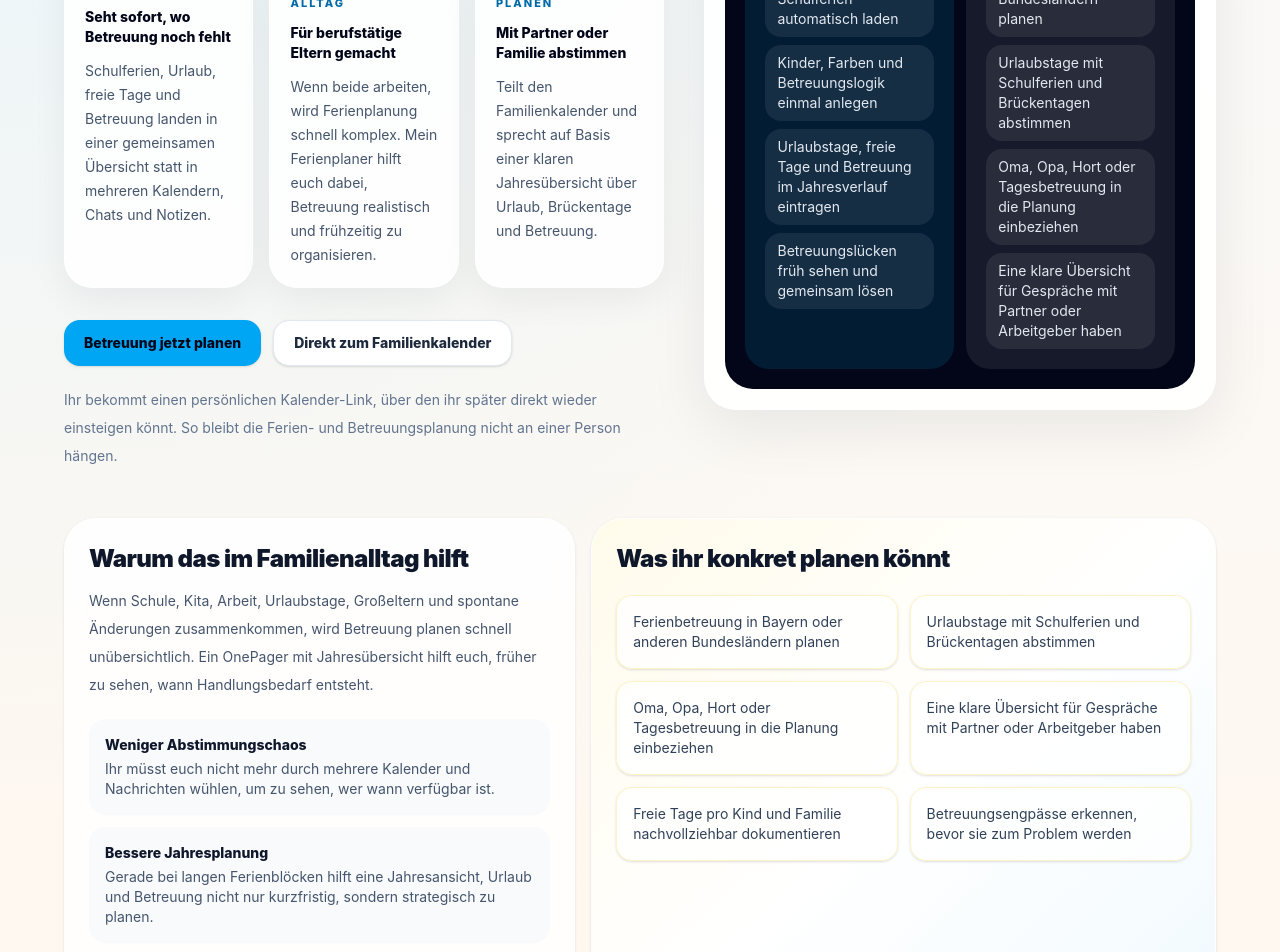
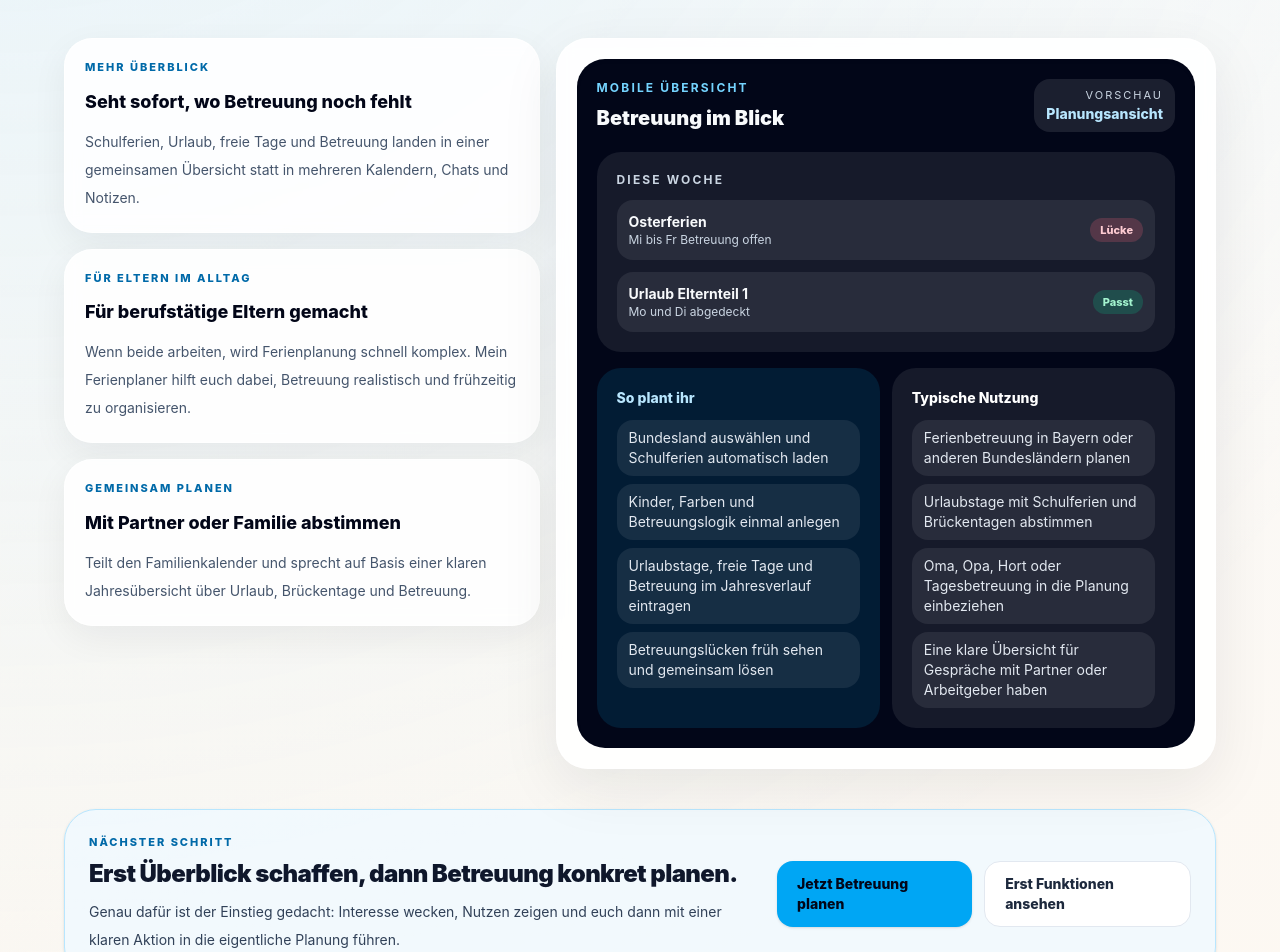
Before and after one commit to Schello805/Ferienplanner, a React (Vite) app in the folder client/: page / in a window 1280 px wide. Shown: the part 540-1492 px from the top of the page. Built offline with nearby package versions, Linux system fonts and the light colour scheme.

Commit message:
Refine landing page flow and help anchors

```diff
--- a/client/src/components/LandingPage.jsx
+++ b/client/src/components/LandingPage.jsx
@@ -70,6 +70,29 @@ export const LandingPage = () => {
     },
   ];
 
+  const helpAnchors = [
+    {
+      href: '/hilfe#hilfe-schnellstart',
+      title: 'Schnellstart',
+      text: 'Wie ihr in wenigen Schritten mit Bundesland, Kindern und erster Planung startet.',
+    },
+    {
+      href: '/hilfe#hilfe-rollen',
+      title: 'Rollenmodell',
+      text: 'Was Owner, Editor und Viewer im Familienkalender genau dürfen.',
+    },
+    {
+      href: '/hilfe#hilfe-teilen',
+      title: 'Teilen & Einladen',
+      text: 'Wie ihr Partner oder weitere Personen in eure Planung einbindet.',
+    },
+    {
+      href: '/hilfe#hilfe-benachrichtigungen',
+      title: 'Benachrichtigungen',
+      text: 'Welche E-Mails es gibt und wie ihr Digest und Hinweise steuert.',
+    },
+  ];
+
   const structuredData = {
     '@context': 'https://schema.org',
     '@type': 'SoftwareApplication',
@@ -96,8 +119,8 @@ export const LandingPage = () => {
       />
 
       <div className="mx-auto flex w-full max-w-6xl flex-col gap-10 sm:gap-12">
-        <section className="grid gap-8 lg:grid-cols-[1.08fr_0.92fr] lg:items-center lg:gap-10">
-          <div className="order-2 lg:order-1">
+        <section className="flex flex-col gap-8 lg:gap-10">
+          <div>
             <div className="flex items-center gap-3">
               <img src="/app-icon.png" alt="Mein Ferienplaner Logo" className="h-12 w-12 rounded-2xl border border-white/70 bg-white p-1 shadow-sm" />
               <div className="min-w-0">
@@ -120,16 +143,6 @@ export const LandingPage = () => {
               Mein Ferienplaner ist ein One-Stop-Familienkalender für Eltern, die Schule, Beruf und Betreuung zusammen denken müssen. Ihr seht auf einen Blick, wann Schulferien stattfinden, wo Urlaub schon eingeplant ist und an welchen Tagen Betreuung noch fehlt.
             </p>
 
-            <div className="mt-8 grid gap-4 sm:grid-cols-3">
-              {quickBenefits.map((item) => (
-                <article key={item.title} className="rounded-[1.75rem] border border-white/70 bg-white/85 px-4 py-5 shadow-[0_12px_36px_rgba(15,23,42,0.06)] backdrop-blur dark:border-slate-800 dark:bg-slate-900/55 sm:px-5">
-                  <div className="text-[11px] font-extrabold uppercase tracking-[0.18em] text-sky-700 dark:text-sky-300">{item.kicker}</div>
-                  <h2 className="mt-3 text-sm font-extrabold text-slate-950 dark:text-white">{item.title}</h2>
-                  <p className="mt-3 text-sm leading-6 text-slate-600 dark:text-slate-300">{item.text}</p>
-                </article>
-              ))}
-            </div>
-
             <div className="mt-8 flex flex-col gap-3 sm:flex-row">
               <Link
                 to="/setup"
@@ -150,7 +163,18 @@ export const LandingPage = () => {
             </p>
           </div>
 
-          <section className="order-1 rounded-[2rem] border border-white/70 bg-white/90 p-4 shadow-[0_18px_60px_rgba(15,23,42,0.08)] backdrop-blur dark:border-slate-800 dark:bg-slate-900/55 lg:order-2 lg:p-5" aria-labelledby="landing-mobile-preview">
+          <div className="grid gap-4 lg:grid-cols-[0.72fr_1fr] lg:items-start">
+            <section className="grid gap-4">
+              {quickBenefits.map((item) => (
+                <article key={`${item.kicker}-stacked`} className="rounded-[1.75rem] border border-white/70 bg-white/88 px-5 py-5 shadow-[0_12px_36px_rgba(15,23,42,0.06)] backdrop-blur dark:border-slate-800 dark:bg-slate-900/55">
+                  <div className="text-[11px] font-extrabold uppercase tracking-[0.18em] text-sky-700 dark:text-sky-300">{item.kicker}</div>
+                  <h2 className="mt-3 text-lg font-extrabold text-slate-950 dark:text-white">{item.title}</h2>
+                  <p className="mt-3 text-sm leading-7 text-slate-600 dark:text-slate-300">{item.text}</p>
+                </article>
+              ))}
+            </section>
+
+            <section className="rounded-[2rem] border border-white/70 bg-white/90 p-4 shadow-[0_18px_60px_rgba(15,23,42,0.08)] backdrop-blur dark:border-slate-800 dark:bg-slate-900/55 lg:p-5" aria-labelledby="landing-mobile-preview">
             <div className="rounded-[1.75rem] bg-slate-950 p-4 text-slate-50 shadow-inner sm:p-5">
               <div className="flex items-center justify-between gap-3">
                 <div>
@@ -206,6 +230,35 @@ export const LandingPage = () => {
                     </ul>
                   </div>
                 </div>
+              </div>
+            </div>
+          </section>
+          </div>
+
+          <section className="rounded-[2rem] border border-sky-200 bg-sky-50/80 p-6 shadow-sm dark:border-sky-900/40 dark:bg-sky-950/20" aria-labelledby="landing-top-cta">
+            <div className="flex flex-col gap-4 lg:flex-row lg:items-center lg:justify-between">
+              <div className="max-w-2xl">
+                <div className="text-[11px] font-extrabold uppercase tracking-[0.18em] text-sky-700 dark:text-sky-300">Nächster Schritt</div>
+                <h2 id="landing-top-cta" className="mt-2 text-2xl font-black tracking-tight">
+                  Erst Überblick schaffen, dann Betreuung konkret planen.
+                </h2>
+                <p className="mt-2 text-sm leading-7 text-slate-700 dark:text-slate-200">
+                  Genau dafür ist der Einstieg gedacht: Interesse wecken, Nutzen zeigen und euch dann mit einer klaren Aktion in die eigentliche Planung führen.
+                </p>
+              </div>
+              <div className="flex flex-col gap-3 sm:flex-row">
+                <Link
+                  to="/setup"
+                  className="inline-flex items-center justify-center rounded-2xl bg-sky-500 px-5 py-3 text-sm font-extrabold text-slate-950 shadow-sm transition-colors hover:bg-sky-400"
+                >
+                  Jetzt Betreuung planen
+                </Link>
+                <Link
+                  to="/hilfe"
+                  className="inline-flex items-center justify-center rounded-2xl border border-slate-200 bg-white px-5 py-3 text-sm font-extrabold text-slate-800 transition-colors hover:bg-slate-50 dark:border-slate-700 dark:bg-slate-900 dark:text-white dark:hover:bg-slate-800"
+                >
+                  Erst Funktionen ansehen
+                </Link>
               </div>
             </div>
           </section>
@@ -304,6 +357,40 @@ export const LandingPage = () => {
           </section>
         </section>
 
+        <section className="rounded-[2rem] border border-white/70 bg-white/88 p-6 shadow-sm backdrop-blur dark:border-slate-800 dark:bg-slate-900/55" aria-labelledby="landing-help-links">
+          <div className="flex flex-col gap-4 lg:flex-row lg:items-end lg:justify-between">
+            <div className="max-w-3xl">
+              <div className="text-[11px] font-extrabold uppercase tracking-[0.18em] text-sky-700 dark:text-sky-300">Mehr Funktionen ansehen</div>
+              <h2 id="landing-help-links" className="mt-2 text-2xl font-black tracking-tight">
+                Wenn ihr vor dem Start noch genauer wissen wollt, wie die App funktioniert
+              </h2>
+              <p className="mt-3 text-sm leading-7 text-slate-600 dark:text-slate-300">
+                Unten findet ihr die wichtigsten Themen direkt mit Sprungmarken auf die Hilfeseite. So könnt ihr genau dort weiterlesen, wo eure offene Frage gerade liegt.
+              </p>
+            </div>
+            <a
+              href="/hilfe"
+              className="inline-flex items-center justify-center rounded-2xl border border-slate-200 bg-white px-5 py-3 text-sm font-extrabold text-slate-800 transition-colors hover:bg-slate-50 dark:border-slate-700 dark:bg-slate-900 dark:text-white dark:hover:bg-slate-800"
+            >
+              Ganze Hilfe öffnen
+            </a>
+          </div>
+
+          <div className="mt-6 grid gap-3 md:grid-cols-2 xl:grid-cols-4">
+            {helpAnchors.map((item) => (
+              <a
+                key={item.href}
+                href={item.href}
+                className="rounded-[1.5rem] border border-slate-200 bg-slate-50 px-4 py-4 text-sm transition-colors hover:bg-white dark:border-slate-700 dark:bg-slate-950/40 dark:hover:bg-slate-900"
+              >
+                <div className="text-[11px] font-extrabold uppercase tracking-[0.18em] text-sky-700 dark:text-sky-300">Hilfe</div>
+                <h3 className="mt-2 text-base font-extrabold text-slate-950 dark:text-white">{item.title}</h3>
+                <p className="mt-2 leading-6 text-slate-600 dark:text-slate-300">{item.text}</p>
+              </a>
+            ))}
+          </div>
+        </section>
+
         <footer className="mt-2 border-t border-slate-200 pt-6 text-xs text-slate-500 dark:border-slate-800 dark:text-slate-400">
           <div className="flex flex-col gap-2 sm:flex-row sm:items-center sm:justify-between">
             <div>&copy; {new Date().getFullYear()} Mein Ferienplaner</div>
```
